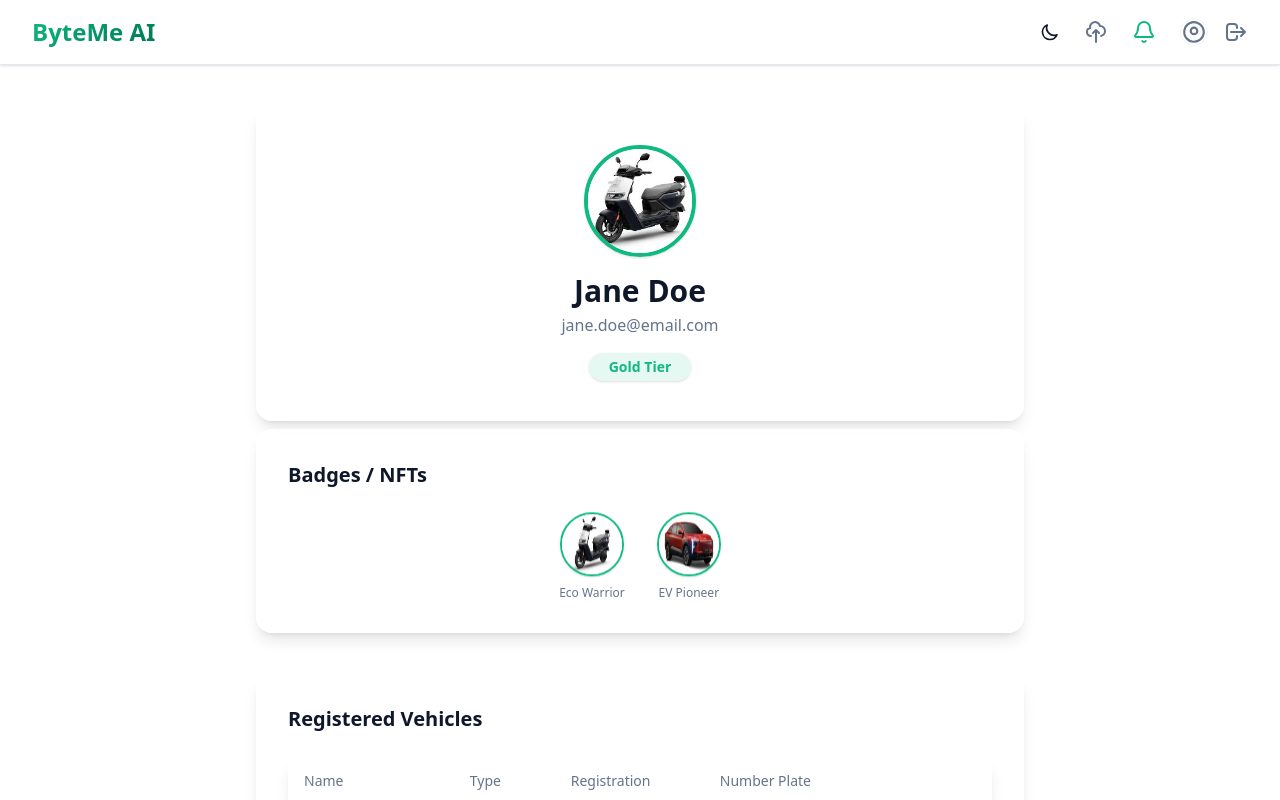
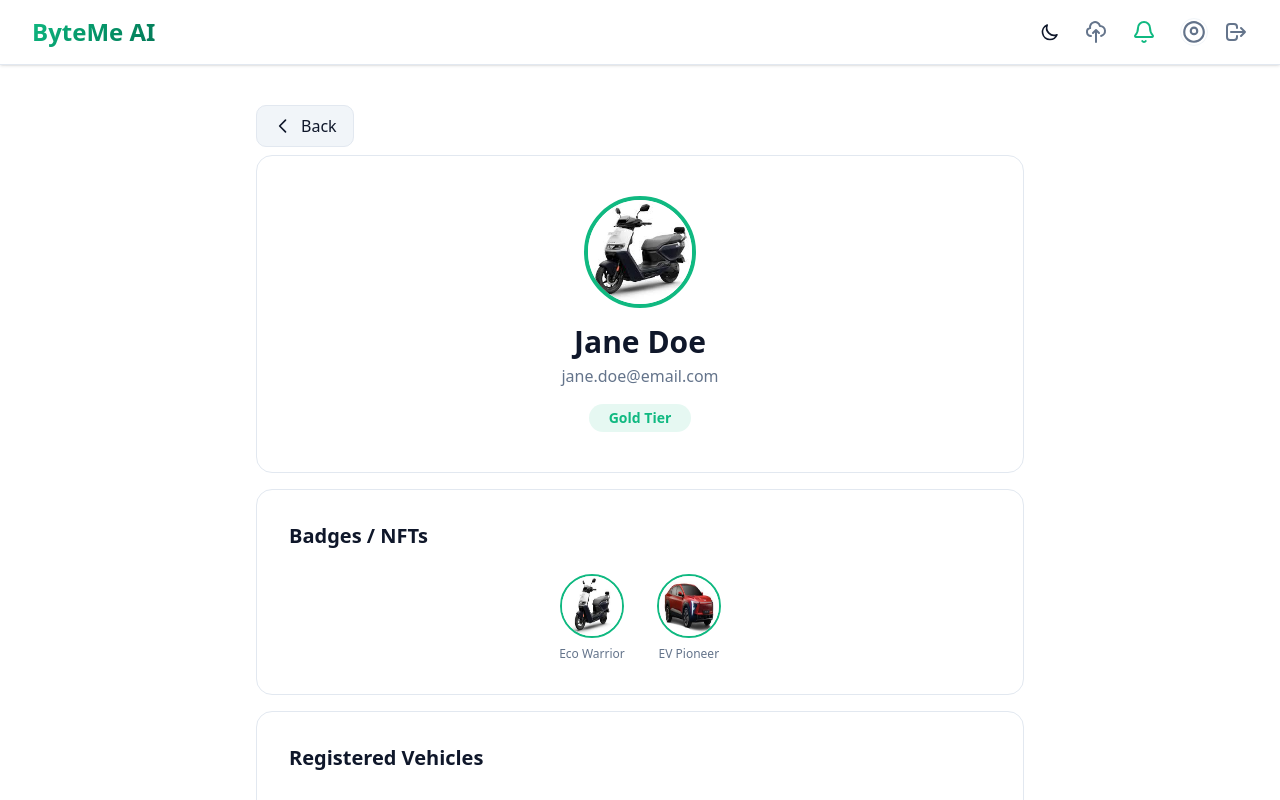
Before and after one commit to DattatrayPatil-Alchemytech/byteme-ai-frontend, a Next.js app: page /profile in a window 1280 px wide. Shown: the top 800 px of the page. Built offline with nearby package versions, Linux system fonts and the light colour scheme.

Commit message:
feat: BA-50 dark theme added in the profile page.

```diff
--- a/app/(user)/profile/page.tsx
+++ b/app/(user)/profile/page.tsx
@@ -5,6 +5,7 @@ import { DataTable, Column } from "@/components/ui/DataTable";
 import { mockVehicles } from "./mockVehicles";
 import { Button } from "@/components/ui/button";
 import { Bell } from 'lucide-react';
+import { useRouter } from "next/navigation";
 
 // Mock data for profile, badges, tier, notifications, and vehicles
 const userProfile = {
@@ -28,6 +29,7 @@ export default function UserProfilePage() {
   const [editName, setEditName] = useState("");
   const [editError, setEditError] = useState("");
   const [showNotifications, setShowNotifications] = useState(false);
+  const router = useRouter();
 
   const handleEdit = (id: number, name: string) => {
     setEditId(id);
@@ -118,25 +120,36 @@ export default function UserProfilePage() {
   ];
 
   return (
-    <div className="max-w-3xl mx-auto space-y-10 mt-10">
+    <div className="max-w-3xl mx-auto space-y-4 mt-10 mb-10">
+      {/* Back Button */}
+      <button
+        type="button"
+        onClick={() => router.back()}
+        className="flex items-center gap-2 mb-2 px-4 py-2 bg-muted text-foreground border border-border rounded-lg hover:bg-primary/10 transition-colors"
+      >
+        <svg className="w-5 h-5" fill="none" stroke="currentColor" strokeWidth="2" viewBox="0 0 24 24">
+          <path strokeLinecap="round" strokeLinejoin="round" d="M15 19l-7-7 7-7" />
+        </svg>
+        <span>Back</span>
+      </button>
       {/* Header with Bell Icon removed */}
       {/* Profile Card */}
-      <section className="flex flex-col items-center bg-white/90 rounded-2xl shadow-lg p-10 mb-2 transition-transform duration-300 hover:scale-[1.015] hover:shadow-2xl">
-        <Image src={userProfile.avatar} alt="avatar" width={112} height={112} className="w-28 h-28 rounded-full object-cover border-4 border-primary shadow mb-4" />
+      <section className="flex flex-col items-center bg-background border border-border rounded-2xl p-10">
+        <Image src={userProfile.avatar} alt="avatar" width={112} height={112} className="w-28 h-28 rounded-full object-cover border-4 border-primary mb-4" />
         <div className="text-center">
           <div className="text-3xl font-bold text-foreground mb-1">{userProfile.name}</div>
           <div className="text-base text-muted-foreground mb-2">{userProfile.email}</div>
-          <div className="inline-block px-5 py-1 rounded-full bg-primary/10 text-primary font-semibold text-sm shadow-sm mt-2">{userProfile.tier} Tier</div>
+          <div className="inline-block px-5 py-1 rounded-full bg-primary/10 text-primary font-semibold text-sm mt-2">{userProfile.tier} Tier</div>
         </div>
       </section>
 
       {/* Badges/NFTs display */}
-      <section className="bg-white/90 rounded-2xl shadow-lg p-8 transition-transform  duration-300 hover:scale-[1.015] hover:shadow-2xl">
+      <section className="bg-background border border-border rounded-2xl p-8">
         <div className="font-bold text-xl text-foreground mb-6 text-left">Badges / NFTs</div>
         <div className="flex gap-8 justify-center">
           {userProfile.badges.map(badge => (
             <div key={badge.id} className="flex flex-col items-center">
-              <Image src={badge.image} alt={badge.name} width={64} height={64} className="w-16 h-16 rounded-full border-2 border-primary mb-2 shadow animate-float-slow" />
+              <Image src={badge.image} alt={badge.name} width={64} height={64} className="w-16 h-16 rounded-full border-2 border-primary mb-2" />
               <span className="text-xs text-center text-muted-foreground font-medium">{badge.name}</span>
             </div>
           ))}
@@ -146,7 +159,7 @@ export default function UserProfilePage() {
       {/* Notifications panel removed */}
 
       {/* List of registered vehicles with details */}
-      <section className="bg-white/90 rounded-2xl shadow-lg p-8 mb-12 transition-transform duration-300 hover:scale-[1.015] hover:shadow-2xl">
+      <section className="bg-background border border-border rounded-2xl p-8">
         <div className="font-bold text-xl text-foreground mb-6 text-left">Registered Vehicles</div>
         <DataTable columns={columns} data={vehicles} />
       </section>
```
